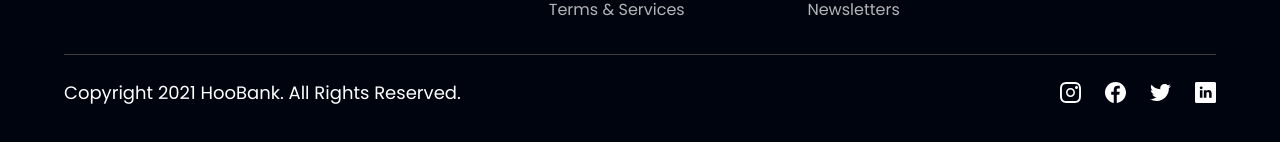
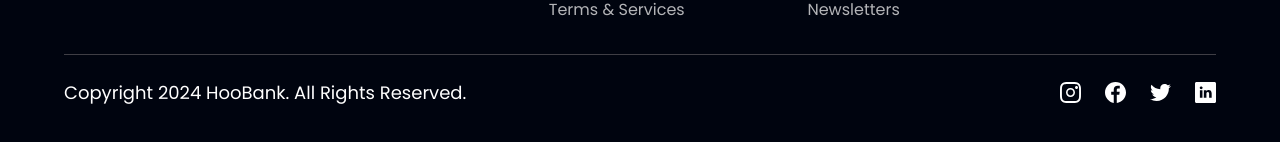
Before and after one commit to sasa-potezica/bank-app, a React (Vite) app: page / in a window 1280 px wide. Shown: the part 4574-4716 px from the top of the page. Built offline with nearby package versions, Linux system fonts and the light colour scheme.

Commit message:
Update Footer year

```diff
--- a/src/components/Footer.jsx
+++ b/src/components/Footer.jsx
@@ -43,7 +43,7 @@ const Footer = () => (
     </div>
     <div className="w-full flex justify-between items-center md:flex-row flex-col pt-6 border-t-[1px] border-t-[#3F3E45]">
       <p className="font-poppins font-normal text-center text-[18px] leading-[27px] text-white">
-        Copyright 2021 HooBank. All Rights Reserved.
+        Copyright 2024 HooBank. All Rights Reserved.
       </p>
       <div className="flex flex-row md:mt-0 mt-6">
         {socialMedia.map((social, index) => (
```
